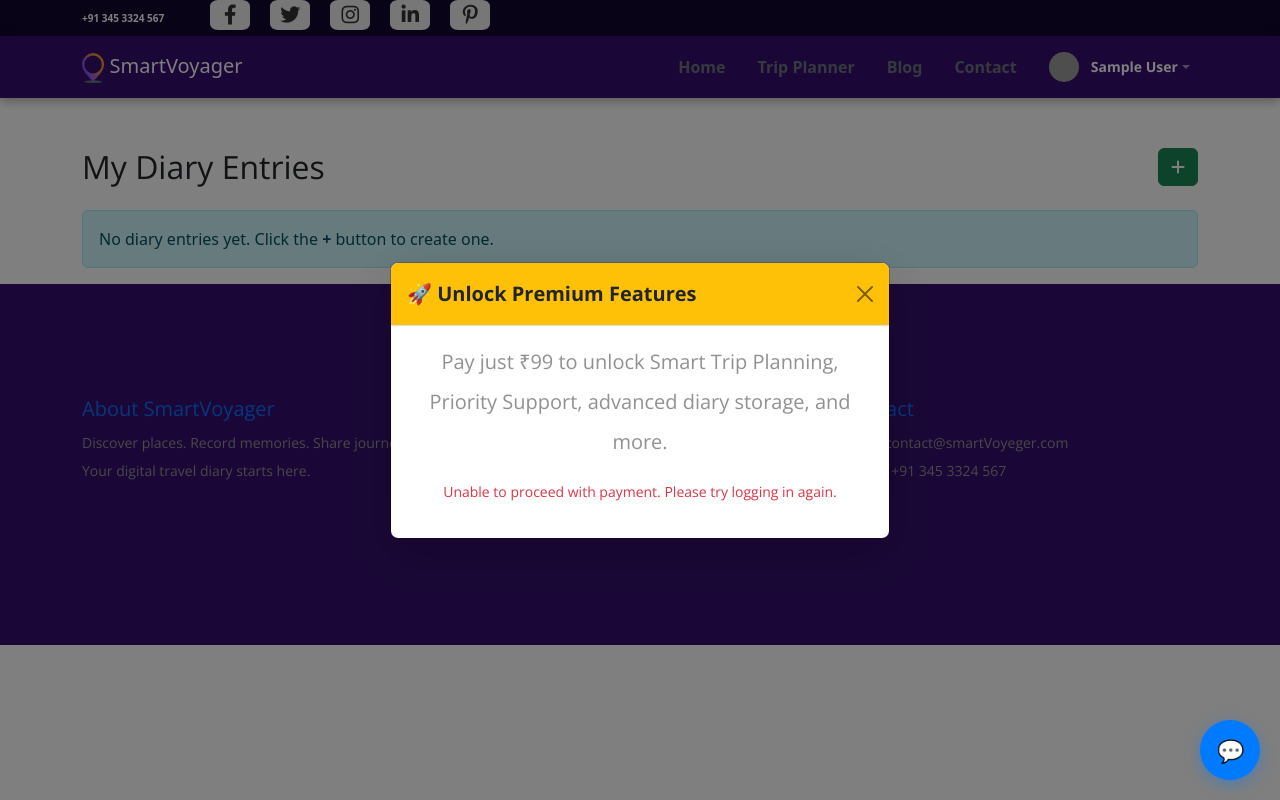
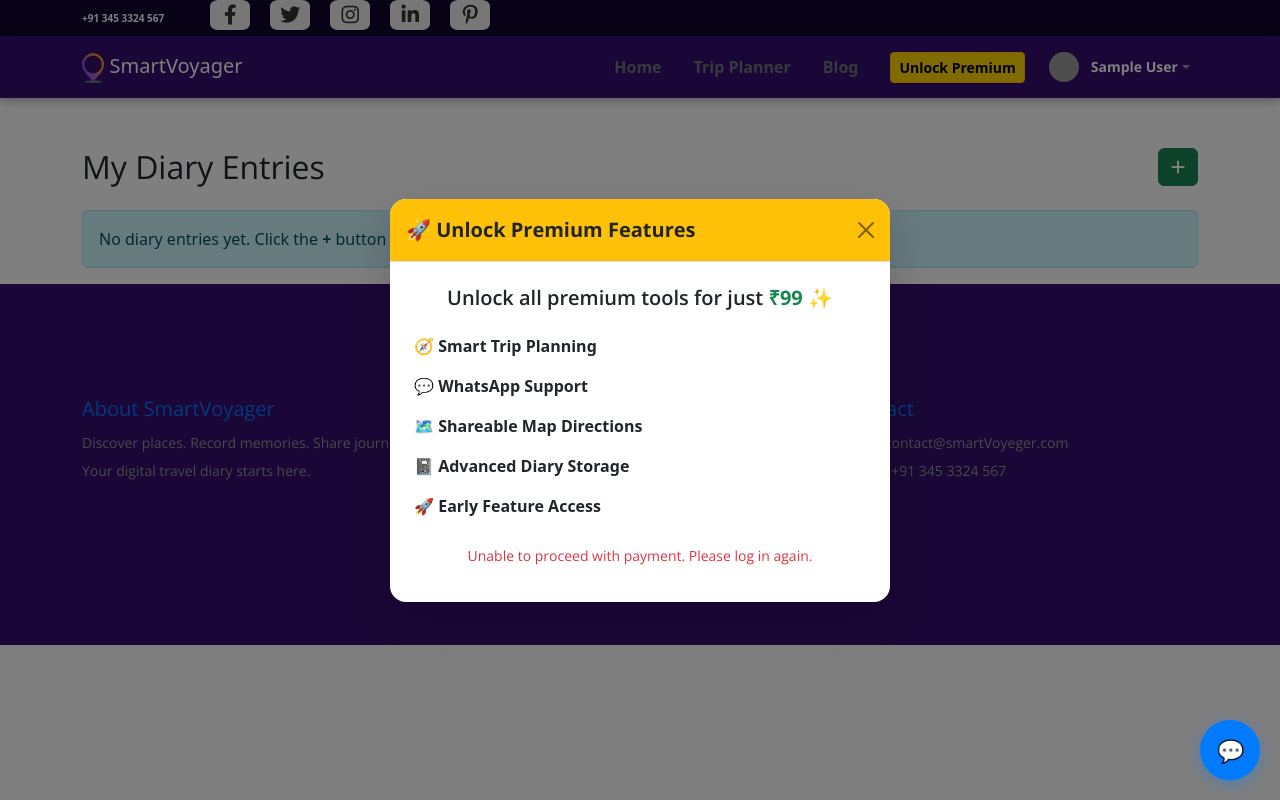
Before and after one commit to surabhiwinner/TravelBloom, a Django app: page /diary/entries/ in a window 1280 px wide. Run offline with Django 5.2, Linux system fonts and the light colour scheme; the visitor is signed in with stand-in values (Sample User, id 1); data that the repository does not hold is empty; some libraries are stand-ins or nearby versions; grey boxes are pictures that could not be loaded.

Commit message:
premium feature completed

```diff
--- a/travelbloom/diary/urls.py
+++ b/travelbloom/diary/urls.py
@@ -7,7 +7,7 @@
     path('create/', views.DiaryEntryWriteView.as_view(), name= 'create'),
     path('entries/',views.DiaryListView.as_view(), name='diary-list'),
     path('entries-detail/<str:uuid>/', views.DiaryEntryDetailView.as_view(), name='diary_detail'),
-    path('home/', views.HomeView.as_view(), name= 'home'),
+    # path('home/', views.HomeView.as_view(), name= 'home'),
     path('diary-delete/<str:uuid>', views.DiaryentryDeleteView.as_view(), name= 'diary-entry-delete'),
     path('chat/',views.ChatView.as_view(), name='chatbot'),
     path('chat/message/', views.ChatMessageView.as_view(), name='chat_message'),
--- a/travelbloom/diary/views.py
+++ b/travelbloom/diary/views.py
@@ -230,7 +230,7 @@
 class GalleryView(View):
     def get(self, request):
         if request.user.is_authenticated:
-            diary_photos = DiaryMedia.objects.filter(diary__profile=request.user).order_by('-created_at')
+            diary_photos = DiaryMedia.objects.filter(diary__profile=request.user, media_type ='Image').order_by('-created_at')
         else:
             diary_photos = []
 
--- a/travelbloom/templates/base.html
+++ b/travelbloom/templates/base.html
@@ -244,9 +244,32 @@
                         <li class="nav-item">
                             <a class="nav-link {% if page == 'blog-page' %}text-white {% else %} fw-bold text-secondary{% endif %}" href="{% url 'blog-list' %}">Blog</a>
                         </li>
-                        <li class="nav-item">
-                            <a class="nav-link {% if page == 'contact-page' %}text-white{% else %} fw-bold text-secondary{% endif %}" href="{% url 'contact' %}">Contact</a>
-                        </li>
+
+
+  {% if request.user.is_authenticated %}
+  {% if request.user.traveller.has_premium_access %}
+    <li class="nav-item">
+      <a class="nav-link {% if page == 'contact-page' %}text-white{% else %}fw-bold text-secondary{% endif %}" href="{% url 'contact' %}">
+        Contact
+      </a>
+    </li>
+  {% else %}
+    <li class="nav-item">
+      <a class="btn btn-sm btn-warning fw-bold ms-2" style="background-color: gold;" href="{% url 'razorpay-page' request.user.traveller.uuid %}">
+        Unlock Premium
+      </a>
+    </li>
+  {% endif %}
+{% else %}
+  <li class="nav-item">
+    <a class="nav-link {% if page == 'contact-page' %}text-white{% else %}fw-bold text-secondary{% endif %}" href="{% url 'contact' %}">
+      Contact
+    </a>
+  </li>
+{% endif %}
+
+
+
 {% if request.user.is_authenticated %}
     <div class="nav-item dropdown">
         <a class="nav-link dropdown-toggle d-flex align-items-center" href="#" id="userDropdown" data-bs-toggle="dropdown">
--- a/travelbloom/templates/diary/entry_list_page.html
+++ b/travelbloom/templates/diary/entry_list_page.html
@@ -78,25 +78,42 @@
  <!-- Premium Unlock Modal -->
 <div class="modal fade" id="premiumModal" tabindex="-1" aria-labelledby="premiumModalLabel" aria-hidden="true">
   <div class="modal-dialog modal-dialog-centered">
-      <div class="modal-content shadow-lg">
-        <div class="modal-header bg-warning">
-          <h5 class="modal-title text-dark fw-bold" id="premiumModalLabel">🚀 Unlock Premium Features</h5>
+    <div class="modal-content shadow-lg rounded-4 border-0">
+
+      <!-- Header -->
+      <div class="modal-header bg-warning text-dark rounded-top-4">
+        <h5 class="modal-title fw-bold" id="premiumModalLabel">
+          🚀 Unlock Premium Features
+        </h5>
         <button type="button" class="btn-close" data-bs-dismiss="modal" aria-label="Close"></button>
       </div>
-        <div class="modal-body text-center">
-          <p class="lead mb-3">
-            Pay just <strong>₹99</strong> to unlock Smart Trip Planning, Priority Support, advanced diary storage, and more.
+
+      <!-- Body -->
+      <div class="modal-body text-center px-4">
+        <p class="lead text-dark fw-semibold mb-3">
+          Unlock all premium tools for just <span class="text-success fw-bold">₹99</span> ✨
         </p>
+
+        <ul class="list-unstyled text-start text-dark fs-6 mb-4">
+          <li class="mb-3">🧭 <strong>Smart Trip Planning</strong> </li>
+          <li class="mb-3">💬 <strong>WhatsApp Support</strong></li>
+          <li class="mb-3">🗺️ <strong>Shareable Map Directions</strong></li>
+          <li class="mb-3">📓 <strong>Advanced Diary Storage</strong></li>
+          <li class="mb-2">🚀 <strong>Early Feature Access</strong></li>
+        </ul>
+
         {% if request.user.is_authenticated and request.user.traveller and request.user.traveller.uuid %}
-            <a href="{% url 'razorpay-page' request.user.traveller.uuid %}" class="btn btn-primary px-4 py-2">
-              Unlock Now
+          <a href="{% url 'razorpay-page' request.user.traveller.uuid %}" class="btn btn-success btn-lg px-4 py-2 rounded-pill shadow-sm">
+            🔓 Unlock Now – ₹99
           </a>
         {% else %}
-            <p class="text-danger">Unable to proceed with payment. Please try logging in again.</p>
+          <p class="text-danger mt-3">Unable to proceed with payment. Please log in again.</p>
         {% endif %}
       </div>
     </div>
   </div>
 </div>
+
+
 {% endif %}
 {% endblock %}
--- a/travelbloom/templates/payments/payment-page.html
+++ b/travelbloom/templates/payments/payment-page.html
@@ -9,7 +9,7 @@
     <h3 style="text-align: center; color: #0d6efd; margin-top: 2rem;">Processing your premium unlock...</h3>
 
     <script>
-    var redirectUrl = "{{ return_url|default:'/' }}";  // Already confirmed
+    var redirectUrl = "{{ return_url|default:'/home/' }}";  // Already confirmed
 
     var options = {
         "key": "{{ client_id }}",
--- a/travelbloom/travelbloom/urls.py
+++ b/travelbloom/travelbloom/urls.py
@@ -16,7 +16,7 @@
 """
 from django.contrib import admin
 from django.urls import path, include
-
+from diary.views import HomeView
 from django.conf.urls.static import static
 
 from django.conf import settings
@@ -30,6 +30,8 @@
     path('chatbot/',include('chatbot.urls')),
     path('blogs/',include('blog.urls')),
     path('payment/', include('payments.urls')),
+    path('', HomeView.as_view(), name= 'home'),
+
 
 ]
 
```
Also changed, not shown: travelbloom/templates/diary/gallery.html (+16 -6 lines), travelbloom/templates/explore/planner.html (+41 -0 lines). Lines whose indentation alone changed are shown as unchanged.
